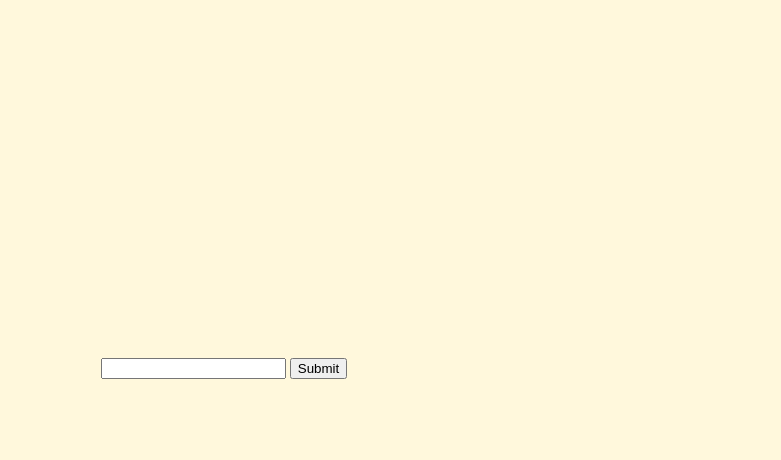
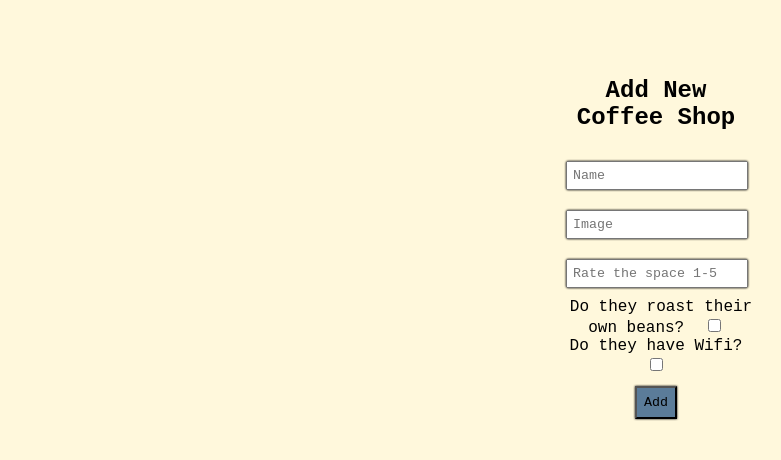
Before and after one commit to Dominik137/Coffee-Compass-JavaScript-Project, a plain HTML site: page index.html in a window 1280 px wide. Shown: the part 86-546 px from the top of the page, without its empty margins (416-1197 px from the left). Drawn offline with Linux system fonts and the light colour scheme; no server answers.

Commit message:
add new shop form in progress

```diff
--- a/index.html
+++ b/index.html
@@ -36,10 +36,17 @@
 </section>
 
 <div id="input-form">
-    <form id='coffeeStoreInput'></formid>
-        <input id="info-input" type=""text>
-        <input id="submit Button" type="submit">
-    </form >
+    <h2 id="new-shop-heading">Add New Coffee Shop</h2>
+    <form id="coffeeStoreInput" action="#" method="POST">
+            <input id="new-name-input" type="text" name="new-name-input" placeholder="Name">
+            <input id="new-img-input" type="text" name="new-img-input" placeholder="Image">
+            <input id="new-space-rating-input" type="text" name="new-space-rating-input" placeholder="Rate the space 1-5">
+            <br><label>Do they roast their own beans?</label>
+            <input id="new-roastery-input" type="checkbox" name="new-roastery-input">
+            <br><label>Do they have Wifi?</label>
+            <input id="new-wifi-input" type="checkbox" name="new-roastery-input">
+            <br><input id="submit-button" type="submit" value="Add">
+     </form>
 </div>
 
 
--- a/index.js
+++ b/index.js
@@ -1,4 +1,3 @@
-<<<<<<< HEAD
 fetch('http://localhost:3000/shops')
 .then((resp) =>resp.json())
 .then((shops) => {
@@ -8,6 +7,7 @@ fetch('http://localhost:3000/shops')
 
 
 })
+
 
 function shopNavBar(shop){
     const navImg = document.querySelector('#shopList')
@@ -24,6 +24,7 @@ function shopNavBar(shop){
 }
 
 function shopInfo(shop){
+
     const title = document.querySelector('#shopTitle')
     const img = document.querySelector('#shopImage')
     const distance = document.querySelector('#shopDistance')
@@ -31,6 +32,7 @@ function shopInfo(shop){
     const roastery = document.querySelector('#isShopRoastery')
     const wifi = document.querySelector('#shopWifi')
     const comments = document.querySelector('#shopComments')
+
     title.textContent = shop.name
     img.src = shop.img
     distance.textContent = `${shop.distance} Miles`
@@ -47,6 +49,20 @@ function nameMouseOver(shop){
     navImg.append(h1)
     h1.textContent = shop.name
 }
-=======
 
->>>>>>> 21b81e2844b8b5694e5b89364869cc8fbe8ebca7
+const newCoffeeShopForm = document.querySelector("#coffeeStoreInput")
+newCoffeeShopForm.addEventListener("submit", (e) => {
+    e.preventDefault()
+
+    const newShop = {
+        name: e.target["new-name-input"].value,
+        img: e.target["new-image-input"].value,
+        space_rating: e.target["new-space-rating-input"].value,
+        roastery: e.target["new-roastery-input"].value,
+        wifi: e.target["new-wifi-input"].value,
+    }
+
+
+
+
+})
--- a/style.css
+++ b/style.css
@@ -1,6 +1,7 @@
 body {
     background: cornsilk;
     text-align: center;
+    font-family: 'Courier New', Courier, monospace;
   }
 
 
@@ -77,3 +78,43 @@ body {
     color: aliceblue;
 
 }
+
+#input-form {
+    position: relative;
+    bottom: 300px;
+    float: right;
+    max-width: 200px;
+    margin-right: 100px;
+
+}
+
+#coffeeStoreInput input[type="text"] {
+    padding: 5px;
+    margin: 10px;
+    font-family: 'Courier New', Courier, monospace;
+    filter: drop-shadow(0 0 1px);
+}
+
+#coffeeStoreInput input[type="text"]:hover {
+    filter: drop-shadow(0 0 2px);
+
+}
+
+
+
+#coffeeStoreInput label {
+    padding: 10px;
+}
+
+#submit-button {
+    background: #5b7c99;
+    padding: 7px;
+    margin: 10px;
+    font-family: 'Courier New', Courier, monospace;
+    filter: drop-shadow(0 0 1px)
+}
+
+#submit-button:hover {
+    background: #29344a;
+    filter: drop-shadow(0 0 2px);
+}
```
